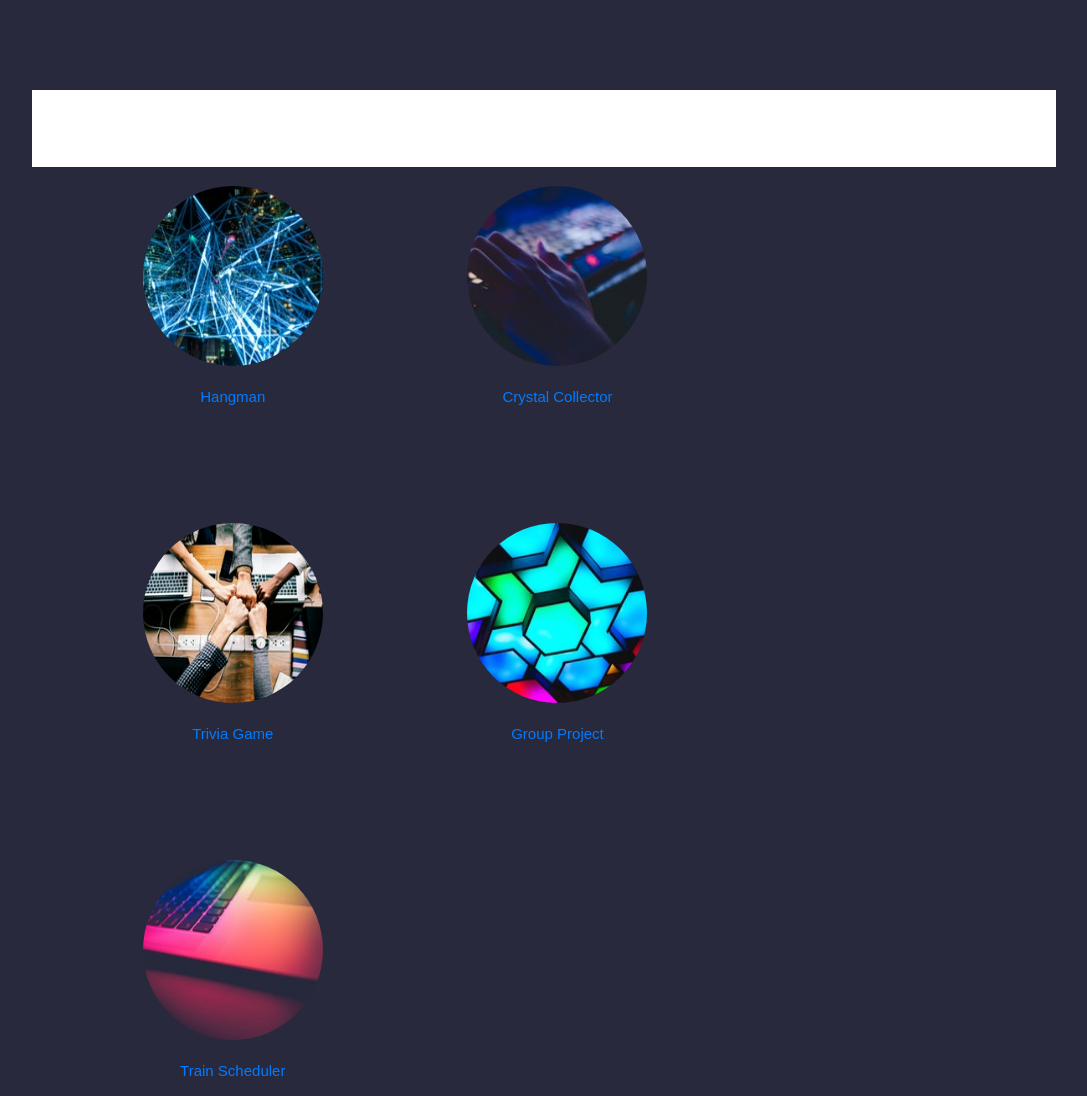
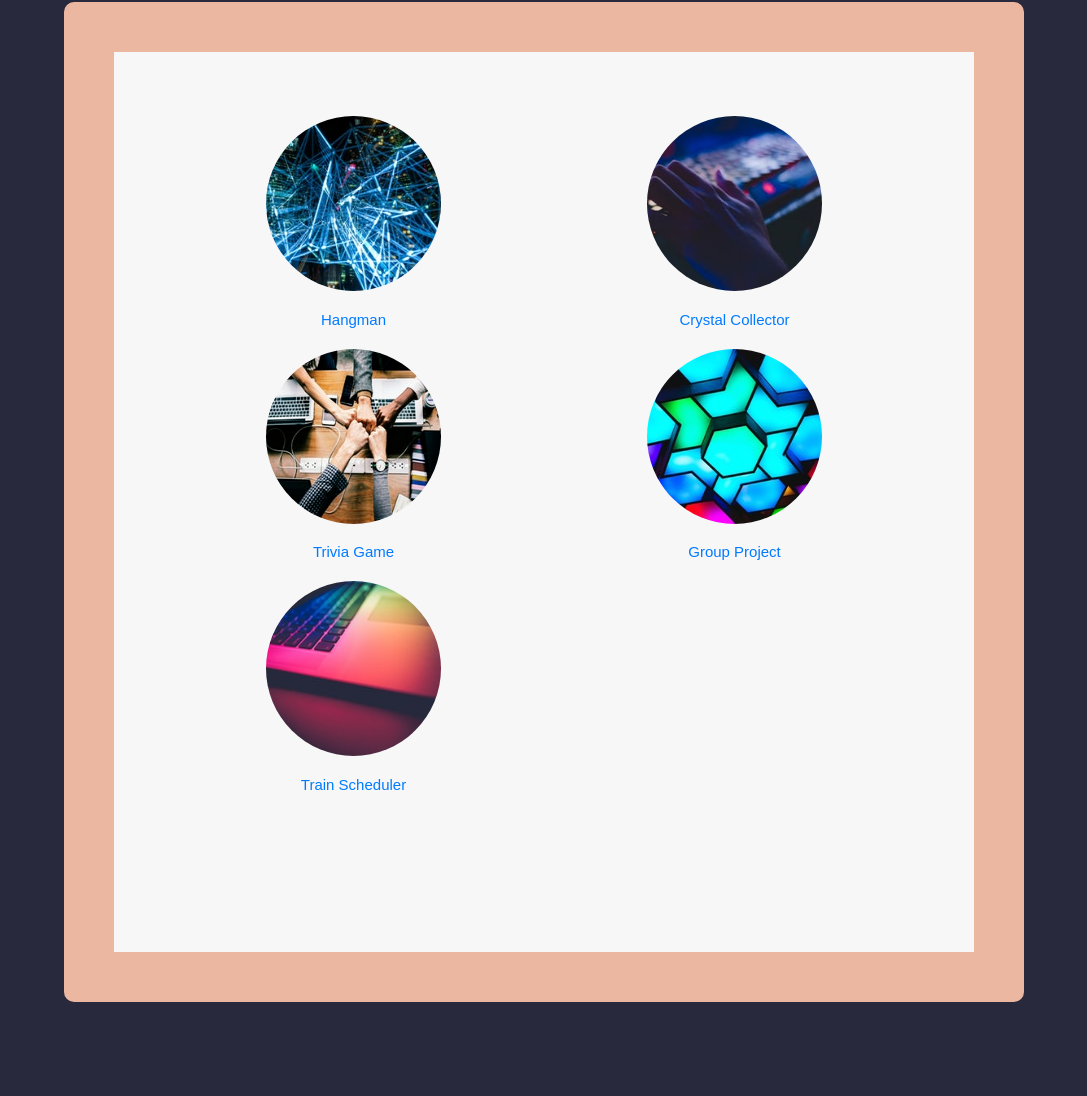
Before and after one commit to BrielleCarvalho/BrielleCarvalho.github.io, a plain HTML site: page portfolio.html in a window 1280 px wide. Shown: the part 734-1830 px from the top of the page, without its empty margins (96-1183 px from the left). Drawn offline with nearby package versions, Linux system fonts and the light colour scheme.

Commit message:
more styling

```diff
--- a/assets/CSS/style.css
+++ b/assets/CSS/style.css
@@ -5,13 +5,13 @@ body{
     background-color: #29293d;
 }
 .navbar-right{
-    position: realtive;
-    top: 100px;
+    float: right;
+    padding: 0%;
 }
 .logo{
     height:50%;
     width:50%;
-    padding: 0% 0% 0% 5%;
+    padding: 0%;
 }
 .jumbotron{
     text-align: center;
@@ -41,12 +41,15 @@ body{
 } */
 
 .homepage{
+    border: solid;
+    border-color: #ecb7a0;
+    border-radius: 10px;
+    border-width: 50px;
     font-family:'Raleway', sans-serif;
     font-size: 15px;
     margin: 0% 10%;
-    background: white;
-    margin: 10%;
-    padding: 3%;
+    background: #f7f7f7;
+    padding: 5%;
     height: 75%;
     width: 80%;
 }
--- a/assets/CSS/stylecontact.css
+++ b/assets/CSS/stylecontact.css
@@ -5,13 +5,13 @@ body{
     background-color:#29293d;
 }
 .navbar-right{
-    position: realtive;
-    top: 100px;
+    float: right;
+    padding: 0%
 }
 .logo{
     height:50%;
     width:50%;
-    padding: 0% 0% 0% 5%;
+    padding: 0%;
 }
 .jumbotron{
     text-align: center;
@@ -34,11 +34,15 @@ body{
     font-size: 30px;
 } */
 .homepage{
+    border: solid;
+    border-color: #ecb7a0;
+    border-radius: 10px;
+    border-width: 50px;
     font-size: 25px;
     margin: 0% 10%;
-    background: white;
-    margin: 5% 10% 5% 10%;
-    padding: 5% 5% 5% 5%;
+    background: #f7f7f7;
+    margin: 5% 10%;
+    padding: 5%;
 }
 .form-group{
     width: 100%;
@@ -47,7 +51,7 @@ body{
 .submit{
     border-radius: 15px;
     background: #29293d;
-    color: white;
+    color: #f7f7f7;
     float: right;
     margin: 5px;
 }
--- a/assets/CSS/styleportfolio.css
+++ b/assets/CSS/styleportfolio.css
@@ -5,13 +5,13 @@ body{
     background-color: #29293d;
 }
 .navbar-right{
-    position: realtive;
-    top: 100px;
+    float: right;
+    padding: 0%;
 }
 .logo{
     height:50%;
     width:50%;
-    padding: 0% 0% 0% 5%;
+    padding: 0%;
 }
 .jumbotron{
     text-align: center;
@@ -33,45 +33,46 @@ body{
 /* .lead{
     font-size: 30px;
 } */
+/* .border-color{
+    background-color: #ecb7a0;
 
+} */
 .homepage{
-    font-family:'Raleway', sans-serif;
-    font-size: 25px;
-    margin: 0% 10%;
-    background: white;
-    margin: 10%;
-    padding: 3%;
-    height: 75%;
-    width:80%;
+    border: solid;
+    border-color: #ecb7a0;
+    border-radius: 10px;
+    border-width: 50px;
+    background: #f7f7f7;
+    height: 1000px;
+    width:75%;
+    text-align: center;
+    padding: 5%;
 }
 .project-pic{
     border-radius: 100%;
-    width: 200px;
-    height: 200px;
-    padding: 5%;
+    width: 175px;
+    height: 175px;
     z-index: -99;
 }
-.left{
-    float: left;
-    padding: 5%;
-    align-content: center;
-}
 .project-title{
+    font-family:'Raleway', sans-serif;
     font-size: 15px;
     text-align: center;
     padding: 5%;
-}
-a.projects{
-    font-size: 15px;
-    text-align: center;
-    padding: 5%;
-    /* color: white; */
-
-}
-.form-group{
-    width: 100%;
-    border-radius: 5%;
+    color:#29293d;
 }
 footer{
     margin: 10% 0%;
 }
+
+/*
+@media (min-width: 576px) { ... }
+
+// Medium devices (tablets, 768px and up)
+@media (min-width: 768px) { ... }
+
+// Large devices (desktops, 992px and up)
+@media (min-width: 992px) { ... }
+
+// Extra large devices (large desktops, 1200px and up)
+@media (min-width: 1200px) { ... } */
--- a/portfolio.html
+++ b/portfolio.html
@@ -6,12 +6,13 @@
     <!-- reset CSS -->
     <link rel="stylesheet" href="assets/CSS/reset.css">
     <!-- Bootstrap -->
-    <link rel="stylesheet" href="https://stackpath.bootstrapcdn.com/bootstrap/4.3.1/css/bootstrap.min.css" integrity="sha384-ggOyR0iXCbMQv3Xipma34MD+dH/1fQ784/j6cY/iJTQUOhcWr7x9JvoRxT2MZw1T"
-        crossorigin="anonymous">
+    <link rel="stylesheet" href="https://stackpath.bootstrapcdn.com/bootstrap/4.3.1/css/bootstrap.min.css"
+        integrity="sha384-ggOyR0iXCbMQv3Xipma34MD+dH/1fQ784/j6cY/iJTQUOhcWr7x9JvoRxT2MZw1T" crossorigin="anonymous">
     <!-- My CSS Stylesheet -->
     <link rel="stylesheet" href="assets/CSS/styleportfolio.css">
     <!-- google fonts -->
-    <link href="https://fonts.googleapis.com/css?family=Amatic+SC|Bad+Script|Lobster+Two|Sacramento|Satisfy" rel="stylesheet">
+    <link href="https://fonts.googleapis.com/css?family=Amatic+SC|Bad+Script|Lobster+Two|Sacramento|Satisfy"
+        rel="stylesheet">
 
 
     <title>
@@ -48,54 +49,65 @@
         </div>
     </div>
 
-    <div class="homepage">
-        <section class="left">
-            <div class="container">
+    <div class="whole-box">
+        <div class="homepage container">
+            <div class="row">
+
+                <div class="col">
+                    <div>
                         <img class="project-pic" src="assets/images/Hangman.jpeg" alt="Hangman">
                         <div class="project-title">
                             <a class="projects" href="https://briellecarvalho.github.io/WordGuessGame/">Hangman</a>
                         </div>
                     </div>
-        </section>
+                </div>
 
-        <section class="left">
-            <div class="container">
+                <div class="col">
+                    <div>
                         <img class="project-pic" src="assets/images/RBG.jpeg" alt="Crystals">
                         <div class="project-title">
                             <a class="projects" href="https://briellecarvalho.github.io/unit-4-game/">Crystal
                                 Collector</a>
                         </div>
                     </div>
-        </section>
+                </div>
 
-        <section class="left">
-            <div class="container">
+                <div class="w-100"></div>
+
+                <div class="col">
+                    <div>
                         <img class="project-pic" src="assets/images/Trivia.jpeg" alt="Trivia">
                         <div class="project-title">
                             <a class="projects" href="https://briellecarvalho.github.io/TriviaGame/">Trivia Game</a>
                         </div>
                     </div>
-        </section>
+                </div>
 
-        <section class="left">
-            <div class="container">
+                <div class="col">
+                    <div>
                         <img class="project-pic" src="assets/images/RIW.jpeg" alt="Group Project">
                         <div class="project-title">
                             <a class="projects" href="https://alithom123.github.io/know-them-jams/">Group Project</a>
                         </div>
                     </div>
-        </section>
+                </div>
 
-        <section class="left">
-            <div class="container">
+                <div class="w-100"></div>
+
+                <div class="col">
+                    <div>
                         <img class="project-pic" src="assets/images/RPS.jpeg" alt="Train Scheduler">
                         <div class="project-title">
                             <a class="projects" href="https://briellecarvalho.github.io/TrainTimes/">Train
                                 Scheduler</a>
                         </div>
                     </div>
-        </section>
-
+                </div>
+                <div class="col">
+                    <div> </div>
+                </div>
+            </div>
+        </div>
     </div>
 
     <footer class="footer"></footer>
```
Also changed, not shown: contact.html (+8 -7 lines), index.html (+9 -7 lines). Lines whose indentation alone changed are shown as unchanged.
